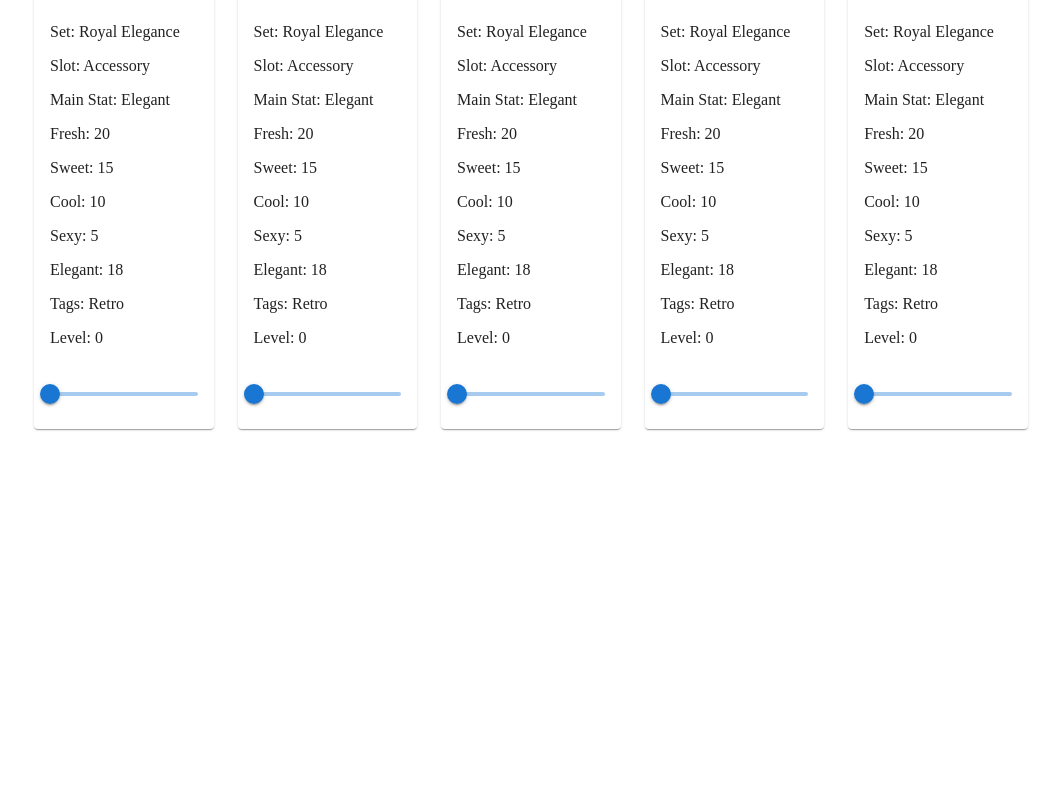
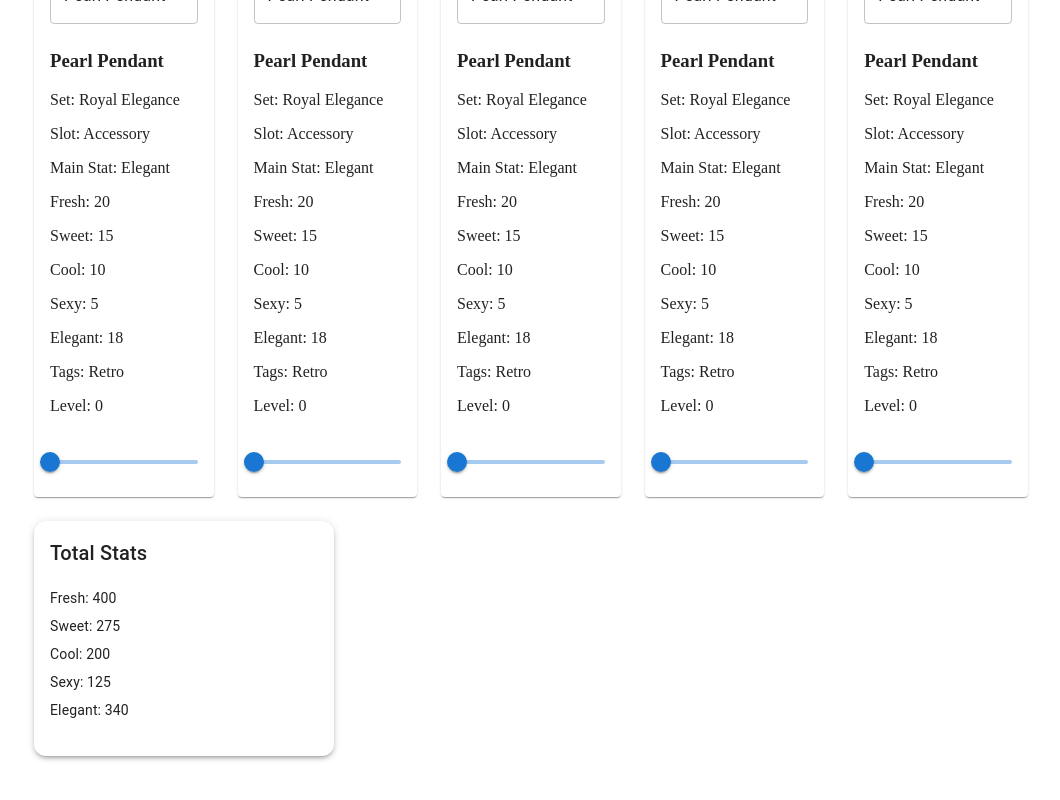
Before and after one commit to CharlineBennekou/Mira, a React (Vite) app: page /MiraCrownHelper in a window 1280 px wide. Shown: the part 1412-2212 px from the top of the page, without its empty margins (10-1070 px from the left). Before the commit the page ends 1909 px from the top, so only its background shows below. Built offline with nearby package versions, Linux system fonts and the light colour scheme; data requests are answered from the project's data file.

Commit message:
added totalstats and pieceselector

```diff
--- a/src/pages/MiraCrownHelper/MiraCrownHelper.tsx
+++ b/src/pages/MiraCrownHelper/MiraCrownHelper.tsx
@@ -5,6 +5,7 @@ import PieceSelector from './components/PieceSelectors';
 // import { mockPieces } from "./components/mockData"; // No longer needed
 import { Piece } from "../../types/Piece";
 import { useFetchPiecesQuery } from "../../store/piecesAPI";
+import TotalStatsDisplay from './components/TotalStatsDisplay';
 
 const MiraCrownHelper = () => {
   // Simplified slots. Updating this later.
@@ -77,6 +78,10 @@ const MiraCrownHelper = () => {
           ))}
         </Grid>
       </Box>
+      <Box sx={{ mb: 3,  }}>
+        <TotalStatsDisplay />
+      </Box>
+
     </Box>
   );
 };
--- a/src/pages/MiraCrownHelper/components/ChallengeSelect.tsx
+++ b/src/pages/MiraCrownHelper/components/ChallengeSelect.tsx
@@ -52,6 +52,12 @@ const ChallengeSelect = () => {
           <strong>Tag:</strong> {selectedChallenge.tag || "No tag"}
         </p>
         <p>
+          <strong>Normal score:</strong> {selectedChallenge.normalscore || "N/A"}
+        </p>
+        <p>
+          <strong>Perfect score:</strong> {selectedChallenge.perfectscore || "N/A"}
+        </p>
+        <p>
           <strong>Notes:</strong> {selectedChallenge.notes}
         </p>
       </Box>
--- /dev/null
+++ b/src/pages/MiraCrownHelper/components/TotalStatsDisplay.tsx
@@ -0,0 +1,44 @@
+import React from 'react';
+import { useSelector } from 'react-redux';
+import { selectTotalStats } from '../../../store/piecesSelectors'; // Adjust path
+import {
+  Card,
+  CardContent,
+  Typography,
+  List,
+  ListItem,
+  ListItemText,
+} from '@mui/material';
+
+const TotalStatsDisplay = () => {
+  const { totalFresh, totalSweet, totalCool, totalSexy, totalElegant } = useSelector(selectTotalStats);
+
+  return (
+    <Card sx={{ maxWidth: 300, borderRadius: 3, boxShadow: 3, mt: 2 }}>
+      <CardContent>
+        <Typography variant="h6" gutterBottom>
+          Total Stats
+        </Typography>
+        <List dense>
+          <ListItem disablePadding>
+            <ListItemText primary={`Fresh: ${totalFresh}`} />
+          </ListItem>
+          <ListItem disablePadding>
+            <ListItemText primary={`Sweet: ${totalSweet}`} />
+          </ListItem>
+          <ListItem disablePadding>
+            <ListItemText primary={`Cool: ${totalCool}`} />
+          </ListItem>
+          <ListItem disablePadding>
+            <ListItemText primary={`Sexy: ${totalSexy}`} />
+          </ListItem>
+          <ListItem disablePadding>
+            <ListItemText primary={`Elegant: ${totalElegant}`} />
+          </ListItem>
+        </List>
+      </CardContent>
+    </Card>
+  );
+};
+
+export default TotalStatsDisplay;
--- /dev/null
+++ b/src/store/piecesSelectors.ts
@@ -0,0 +1,34 @@
+import { createSelector } from '@reduxjs/toolkit';
+import { RootState } from './index'; // Adjust the path based on your project structure
+
+export const selectPiecesState = (state: RootState) => state.pieces;
+
+export const selectTotalStats = createSelector(
+  selectPiecesState,
+  (pieces) => {
+    let totalFresh = 0;
+    let totalSweet = 0;
+    let totalCool = 0;
+    let totalSexy = 0;
+    let totalElegant = 0;
+
+    Object.values(pieces).forEach((value) => {
+      // Skip any non-slot properties (if you add any later)
+      if (!value?.piece) return;
+
+      totalFresh += value.piece.fresh;
+      totalSweet += value.piece.sweet;
+      totalCool += value.piece.cool;
+      totalSexy += value.piece.sexy;
+      totalElegant += value.piece.elegant;
+    });
+
+    return {
+      totalFresh,
+      totalSweet,
+      totalCool,
+      totalSexy,
+      totalElegant,
+    };
+  }
+);
```
